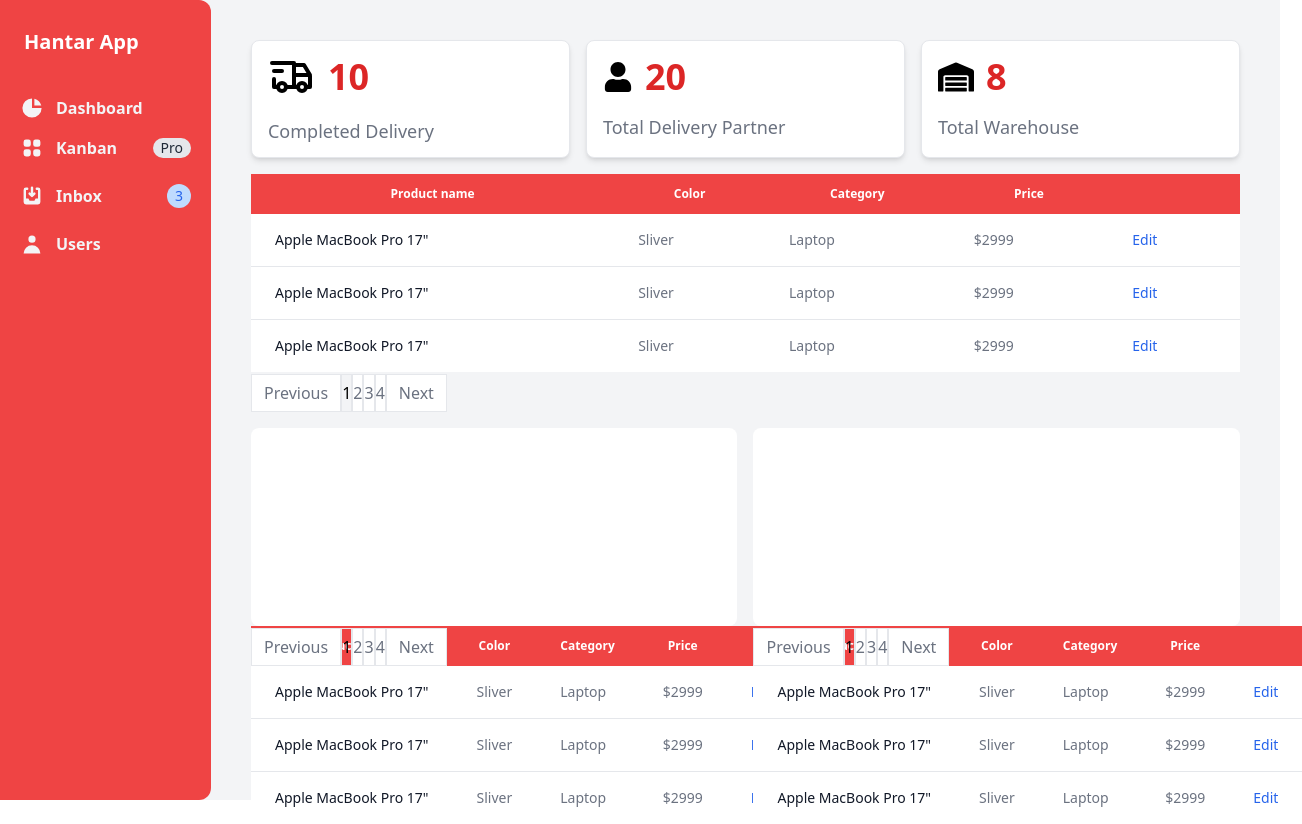
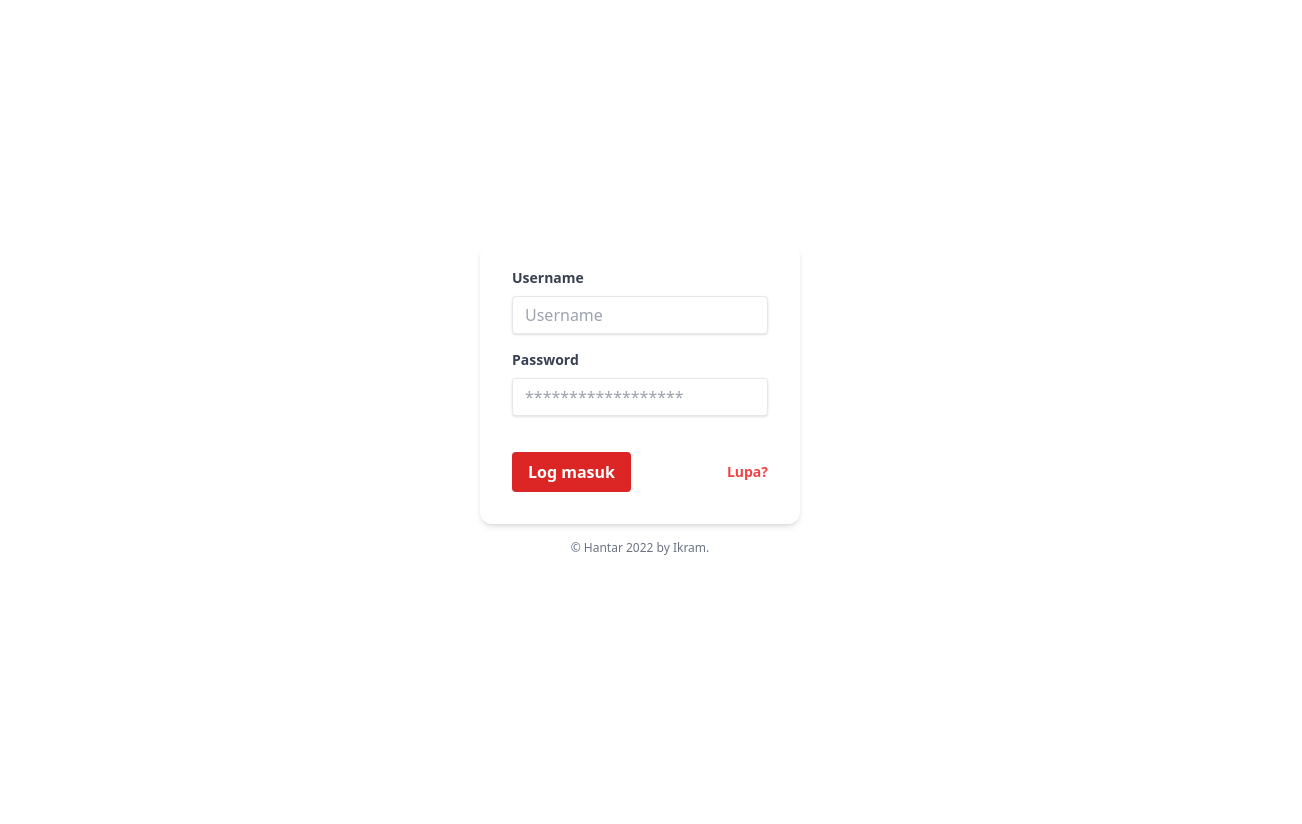
Before and after one commit to ikram220999/post-app-frontend, a React (Create React App) app: page /dash/default in a window 1280 px wide. Shown: the whole page, 1302 px wide, since content can reach past the window. After the commit the page ends 800 px from the top, so only its background shows below. Built offline with nearby package versions, Linux system fonts and the light colour scheme.

Commit message:
fix routing and add 404 page

```diff
--- a/src/App.js
+++ b/src/App.js
@@ -5,26 +5,32 @@ import {
   Link,
   Route,
   Router,
-  useRoutes,
 } from "react-router-dom";
 import homepic from "./images/3333449.jpg";
 import Home from "./pages/Home";
 import { routes } from "./routes";
 import SidebarMenu from "./pages/sidebar/Sidebar";
-import Header from './components/Header';
+import Header from "./components/Header";
+import { useEffect } from "react";
+import { useState } from "react";
+import Login from "./login/Login";
+import DashboardLayout from "./Layout/DashboardLayout";
 
 function App() {
-  const content = useRoutes(routes);
+  const [auth, setAuth] = useState(false);
+
+  useEffect(() => {
+    if (localStorage.getItem("name")) {
+      setAuth(true);
+    }
+  }, []);
   return (
     <>
-      <div className="flex flex-row bg-gray-100 full p-0">
-        <SidebarMenu />
-        <div className="w-full min-h-screen p-10">
-          {/* <Header /> */}
-
-          <div className=" w-full ">{content}</div>
-        </div>
-      </div>
+      {auth ? (
+        <DashboardLayout />
+      ) : (
+        <Login />
+      )}
     </>
   );
 }
--- a/src/components/PaginationTables.js
+++ b/src/components/PaginationTables.js
@@ -1,35 +1,45 @@
-import { Pagination, Table } from "flowbite-react";
+import { Badge, Pagination, Table } from "flowbite-react";
 import React from "react";
 
-const PaginationTable = () => {
+const PaginationTable = ({ data = [] }) => {
   return (
     <div className="flex flex-col mb-4">
-      <Table striped={true}>
+      <Table striped={true} className="rounded-md">
         <Table.Head>
+          <Table.HeadCell className="bg-red-500 text-white text-left">id</Table.HeadCell>
           <Table.HeadCell className="bg-red-500 text-white">
-            Product name
+            Staff Name
           </Table.HeadCell>
           <Table.HeadCell className="bg-red-500 text-white">
-            Color
+            Staff No
           </Table.HeadCell>
           <Table.HeadCell className="bg-red-500 text-white">
-            Category
+            Phone No
           </Table.HeadCell>
           <Table.HeadCell className="bg-red-500 text-white">
-            Price
+            Address
           </Table.HeadCell>
           <Table.HeadCell className="bg-red-500 text-white">
             <span className="sr-only">Edit</span>
           </Table.HeadCell>
         </Table.Head>
-        <Table.Body className="divide-y">
+
+        <Table.Body className="divide-y ">
+          {data.map((staff) => (
             <Table.Row className="bg-white ">
+              <Table.Cell className="">{staff.id}</Table.Cell>
               <Table.Cell className="whitespace-nowrap font-medium text-gray-900 ">
-              Apple MacBook Pro 17"
+                {staff.name}
               </Table.Cell>
-            <Table.Cell>Sliver</Table.Cell>
-            <Table.Cell>Laptop</Table.Cell>
-            <Table.Cell>$2999</Table.Cell>
+              <Table.Cell><span class="bg-indigo-100 text-indigo-800 text-sm font-medium mr-2 px-2.5 py-0.5 rounded">
+                  {staff.staff_no}
+                </span></Table.Cell>
+              <Table.Cell>{staff.phone_no}</Table.Cell>
+              <Table.Cell>
+                {" "}
+
+                {staff.address}
+              </Table.Cell>
               <Table.Cell>
                 <a
                   href="/tables"
@@ -39,41 +49,10 @@ const PaginationTable = () => {
                 </a>
               </Table.Cell>
             </Table.Row>
-          <Table.Row className="bg-white ">
-            <Table.Cell className="whitespace-nowrap font-medium text-gray-900 ">
-              Apple MacBook Pro 17"
-            </Table.Cell>
-            <Table.Cell>Sliver</Table.Cell>
-            <Table.Cell>Laptop</Table.Cell>
-            <Table.Cell>$2999</Table.Cell>
-            <Table.Cell>
-              <a
-                href="/tables"
-                className="font-medium text-blue-600 hover:underline "
-              >
-                Edit
-              </a>
-            </Table.Cell>
-          </Table.Row>
-          <Table.Row className="bg-white ">
-            <Table.Cell className="whitespace-nowrap font-medium text-gray-900 ">
-              Apple MacBook Pro 17"
-            </Table.Cell>
-            <Table.Cell>Sliver</Table.Cell>
-            <Table.Cell>Laptop</Table.Cell>
-            <Table.Cell>$2999</Table.Cell>
-            <Table.Cell>
-              <a
-                href="/tables"
-                className="font-medium text-blue-600 hover:underline "
-              >
-                Edit
-              </a>
-            </Table.Cell>
-          </Table.Row>
+          ))}
         </Table.Body>
       </Table>
-      <div className="flex-end w-full mt-0.5">
+      <div className="flex w-full mt-0.5">
         <Pagination
           className="w-full"
           currentPage={1}
--- a/src/login/Login.js
+++ b/src/login/Login.js
@@ -10,6 +10,8 @@ const Login = () => {
   const handeLogin = () => {
     localStorage.setItem("name", login.username);
     localStorage.setItem("password", login.password);
+
+    history.push("/dashboard")
   };
 
   // useEffect(() => {
--- a/src/pages/dashboard/Dashboard.js
+++ b/src/pages/dashboard/Dashboard.js
@@ -1,39 +1,106 @@
 import { FontAwesomeIcon } from "@fortawesome/react-fontawesome";
-import { Button, Card } from "flowbite-react";
-import React from "react";
+import { Button, Card, Spinner } from "flowbite-react";
+import React, { useEffect, useState } from "react";
 import PaginationTable from "./../../components/PaginationTables";
 import { FaHeart, FaUser, FaWarehouse } from "react-icons/fa";
 import { TbTruckDelivery } from "react-icons/tb";
+import axios from "axios";
+
 const Dashboard = () => {
+  const [staff, setStaff] = useState([]);
+  const [length, setLength] = useState(0);
+  const [loading, setLoading] = useState(true);
+  const fetchStaff = () => {
+    axios
+      .get("http://localhost:8000/api/staff")
+      .then(function (response) {
+        console.log("staff", response);
+        setStaff(response.data.data);
+        setLength(response.data.data.length);
+        setLoading(false);
+      })
+      .catch(function (error) {
+        console.log(error);
+      });
+  };
+
+  useEffect(() => {
+    fetchStaff();
+  }, []);
+
   return (
     <>
       <div className="grid gap-4 grid-cols-3 mb-4">
         <Card className="p-3 pl-4">
           <div className="flex flex-row justify-start items-center">
-            <TbTruckDelivery className="text-5xl mr-3 " />
-            <div className="text-4xl text-red-600  m-0 p-0 font-semibold">10</div>
+            <TbTruckDelivery className="text-5xl mr-3 text-gray-600 " />
+            <div className="text-4xl text-red-600  m-0 p-0 font-semibold">
+              {loading == false ? (
+                <>{staff.length}</>
+              ) : (
+                <svg
+                  role="status"
+                  class="w-8 h-8 mr-2 text-gray-200 animate-spin dark:text-gray-600 fill-red-600"
+                  viewBox="0 0 100 101"
+                  fill="none"
+                  xmlns="http://www.w3.org/2000/svg"
+                >
+                  <path
+                    d="M100 50.5908C100 78.2051 77.6142 100.591 50 100.591C22.3858 100.591 0 78.2051 0 50.5908C0 22.9766 22.3858 0.59082 50 0.59082C77.6142 0.59082 100 22.9766 100 50.5908ZM9.08144 50.5908C9.08144 73.1895 27.4013 91.5094 50 91.5094C72.5987 91.5094 90.9186 73.1895 90.9186 50.5908C90.9186 27.9921 72.5987 9.67226 50 9.67226C27.4013 9.67226 9.08144 27.9921 9.08144 50.5908Z"
+                    fill="currentColor"
+                  />
+                  <path
+                    d="M93.9676 39.0409C96.393 38.4038 97.8624 35.9116 97.0079 33.5539C95.2932 28.8227 92.871 24.3692 89.8167 20.348C85.8452 15.1192 80.8826 10.7238 75.2124 7.41289C69.5422 4.10194 63.2754 1.94025 56.7698 1.05124C51.7666 0.367541 46.6976 0.446843 41.7345 1.27873C39.2613 1.69328 37.813 4.19778 38.4501 6.62326C39.0873 9.04874 41.5694 10.4717 44.0505 10.1071C47.8511 9.54855 51.7191 9.52689 55.5402 10.0491C60.8642 10.7766 65.9928 12.5457 70.6331 15.2552C75.2735 17.9648 79.3347 21.5619 82.5849 25.841C84.9175 28.9121 86.7997 32.2913 88.1811 35.8758C89.083 38.2158 91.5421 39.6781 93.9676 39.0409Z"
+                    fill="currentFill"
+                  />
+                </svg>
+              )}
+            </div>
           </div>
           <div className="text-lg text-gray-500">Completed Delivery</div>
         </Card>
         <Card className="p-3 pl-4">
           <div className="flex flex-row justify-start items-center">
-            <FaUser className="text-3xl mr-3 " />
-            <div className="text-4xl text-red-600  m-0 p-0 font-semibold">20</div>
+            <FaUser className="text-3xl mr-3 text-gray-600" />
+            <div className="text-4xl text-red-600  m-0 p-0 font-semibold">
+              20
+            </div>
           </div>
           <div className="text-lg text-gray-500">Total Delivery Partner</div>
         </Card>
         <Card className="p-3 pl-4">
           <div className="flex flex-row justify-start items-center">
-            <FaWarehouse className="text-4xl mr-3 " />
-            <div className="text-4xl text-red-600  m-0 p-0 font-semibold">8</div>
+            <FaWarehouse className="text-4xl mr-3 text-gray-600" />
+            <div className="text-4xl text-red-600  m-0 p-0 font-semibold">
+              8
+            </div>
           </div>
           <div className="text-lg text-gray-500">Total Warehouse</div>
         </Card>
       </div>
-      <PaginationTable />
+      {staff ? (
+        <PaginationTable data={staff} />
+      ) : (
+        <svg
+          role="status"
+          class="w-8 h-8 mr-2 text-gray-200 animate-spin dark:text-gray-600 fill-red-600"
+          viewBox="0 0 100 101"
+          fill="none"
+          xmlns="http://www.w3.org/2000/svg"
+        >
+          <path
+            d="M100 50.5908C100 78.2051 77.6142 100.591 50 100.591C22.3858 100.591 0 78.2051 0 50.5908C0 22.9766 22.3858 0.59082 50 0.59082C77.6142 0.59082 100 22.9766 100 50.5908ZM9.08144 50.5908C9.08144 73.1895 27.4013 91.5094 50 91.5094C72.5987 91.5094 90.9186 73.1895 90.9186 50.5908C90.9186 27.9921 72.5987 9.67226 50 9.67226C27.4013 9.67226 9.08144 27.9921 9.08144 50.5908Z"
+            fill="currentColor"
+          />
+          <path
+            d="M93.9676 39.0409C96.393 38.4038 97.8624 35.9116 97.0079 33.5539C95.2932 28.8227 92.871 24.3692 89.8167 20.348C85.8452 15.1192 80.8826 10.7238 75.2124 7.41289C69.5422 4.10194 63.2754 1.94025 56.7698 1.05124C51.7666 0.367541 46.6976 0.446843 41.7345 1.27873C39.2613 1.69328 37.813 4.19778 38.4501 6.62326C39.0873 9.04874 41.5694 10.4717 44.0505 10.1071C47.8511 9.54855 51.7191 9.52689 55.5402 10.0491C60.8642 10.7766 65.9928 12.5457 70.6331 15.2552C75.2735 17.9648 79.3347 21.5619 82.5849 25.841C84.9175 28.9121 86.7997 32.2913 88.1811 35.8758C89.083 38.2158 91.5421 39.6781 93.9676 39.0409Z"
+            fill="currentFill"
+          />
+        </svg>
+      )}
       <div className="grid gap-4 grid-cols-2 mb-4">
-        <PaginationTable />
-        <PaginationTable />
+        {/* <PaginationTable />
+        <PaginationTable /> */}
       </div>
     </>
   );
--- a/src/routes.js
+++ b/src/routes.js
@@ -1,58 +1,58 @@
-import React from "react";
-import { Navigate, Outlet } from "react-router-dom";
-import Login from "./login/Login";
-import DashboardLayout from "./Layout/DashboardLayout";
-import Home from "./pages/Home";
-import Staff from "./staf/Staff";
-import Sidebar from "./pages/sidebar/Sidebar";
-import Dashboard from "./pages/dashboard/Dashboard";
+// import React from "react";
+// import { Navigate, Outlet } from "react-router-dom";
+// import Login from "./login/Login";
+// import DashboardLayout from "./Layout/DashboardLayout";
+// import Home from "./pages/Home";
+// import Staff from "./staf/Staff";
+// import Sidebar from "./pages/sidebar/Sidebar";
+// import Dashboard from "./pages/dashboard/Dashboard";
 
-export const routes = [
-  {
-    path: "dash",
-    element: (
-      <>
-        <Outlet />
-      </>
-    ),
-    children: [
-      {
-        path: "*",
-        element: <Navigate to={"/dash/default"} />,
-      },
-      {
-        path: "",
-        element: <Navigate to={"/dash/default"} />,
-      },
-      {
-        path: "default",
-        element: <Dashboard />,
-      },
-      {
-        path: "login",
-        element: <Login />,
-      },
-    ],
-  },
-  {
-    path: "*",
-    children: [
-      {
-        path: "",
-        element: <Login />,
-      },
-    ],
-  },
-];
+// export const routes = [
+//   {
+//     path: "dash",
+//     element: (
+//       <>
+//         <Outlet />
+//       </>
+//     ),
+//     children: [
+//       {
+//         path: "*",
+//         element: <Navigate to={"/dash/default"} />,
+//       },
+//       {
+//         path: "",
+//         element: <Navigate to={"/dash/default"} />,
+//       },
+//       {
+//         path: "default",
+//         element: <Dashboard />,
+//       },
+//       {
+//         path: "login",
+//         element: <Login />,
+//       },
+//     ],
+//   },
+//   {
+//     path: "*",
+//     children: [
+//       {
+//         path: "",
+//         element: <Login />,
+//       },
+//     ],
+//   },
+// ];
 
-export const authRoutes = [
-  {
-    path: "*",
-    children: [
-      {
-        path: "",
-        element: <Login />,
-      },
-    ],
-  },
-];
+// export const authRoutes = [
+//   {
+//     path: "*",
+//     children: [
+//       {
+//         path: "",
+//         element: <Login />,
+//       },
+//     ],
+//   },
+// ];
```
Also changed, not shown: src/Layout/DashboardLayout.js (+21 -6 lines), src/pages/errorpage/404NotFound.js (added, +12 -0 lines). Lines whose indentation alone changed are shown as unchanged.
